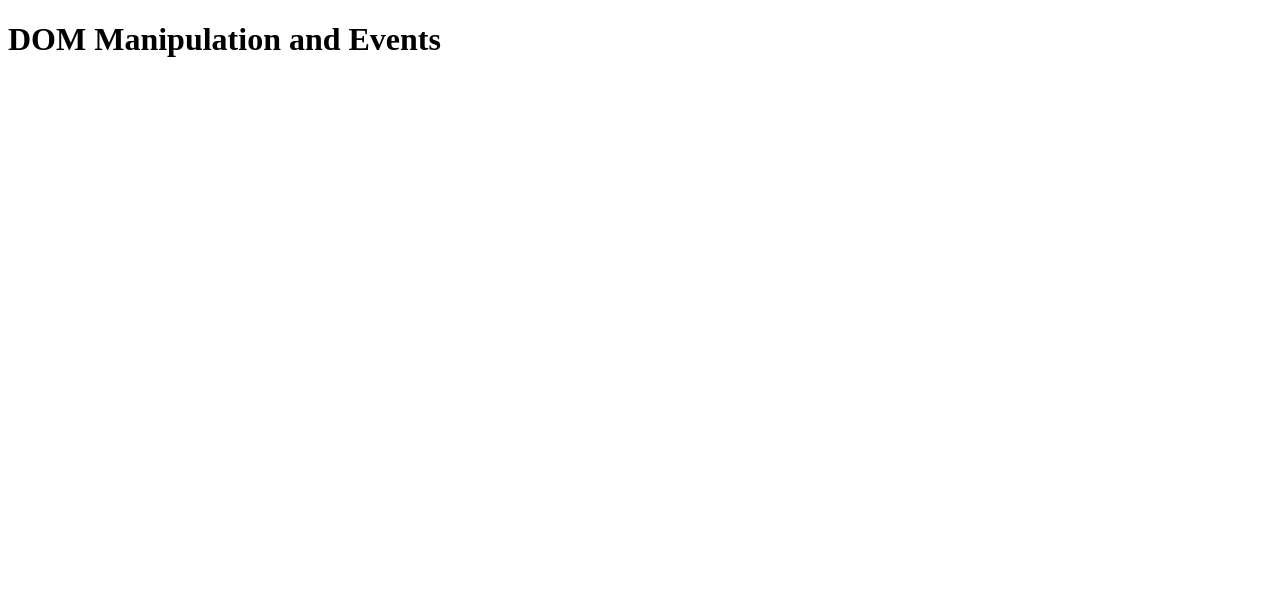
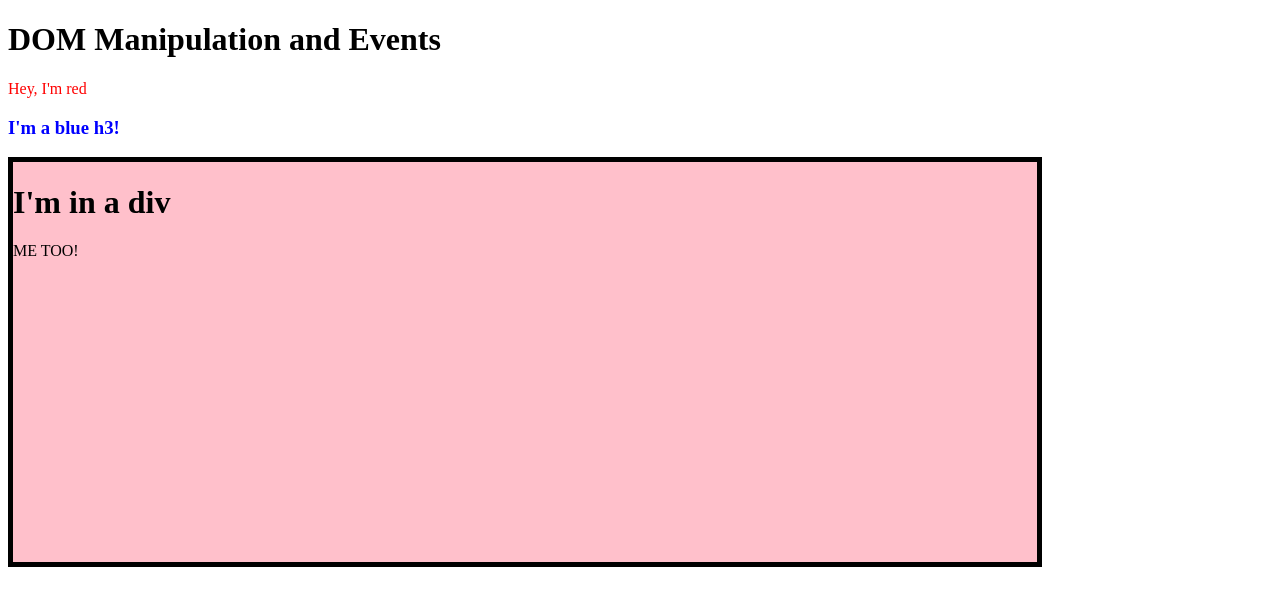
Before and after one commit to jackpotier/dom_manipulation, a plain HTML site: page index.html in a window 1280 px wide. Drawn offline with Linux system fonts and the light colour scheme.

Commit message:
defered js script

```diff
--- a/index.html
+++ b/index.html
@@ -7,7 +7,7 @@
     <title>DOM Manipulation</title>
 </head>
 <body>
-    <script src="index.js"></script>
+    <script src="index.js" defer></script>
     <h1>
         DOM Manipulation and Events
     </h1>
```
